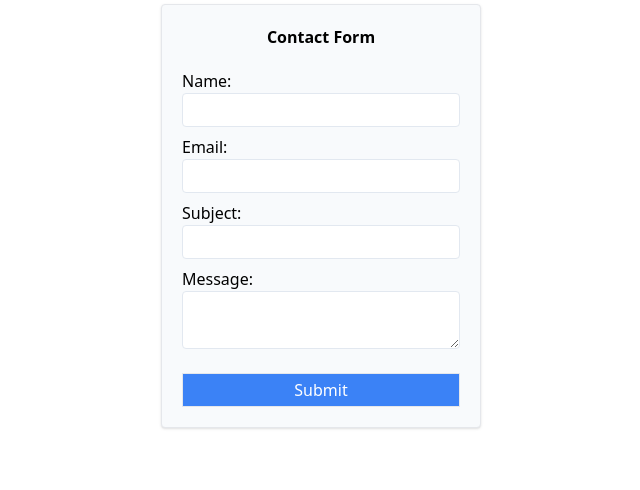
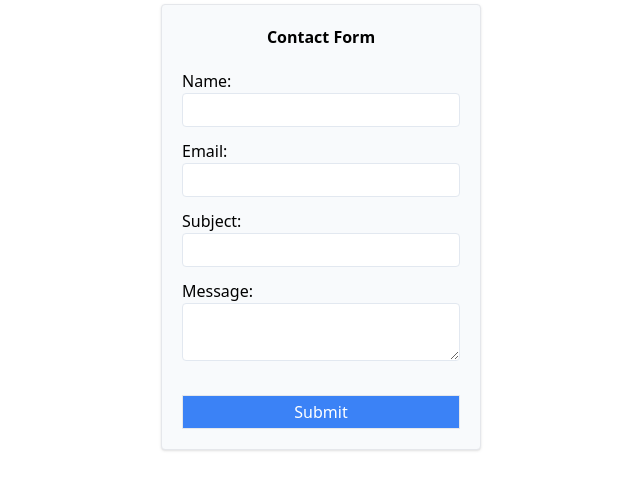
Before and after one commit to buddhika85/30_Apps_Angular, an Angular app: page / in a window 1280 px wide. Shown: the top 490 px of the page, without its empty margins (319-959 px from the left). Built offline with nearby package versions, Linux system fonts and the light colour scheme.

Commit message:
form changes

```diff
--- a/src/app/contact-form-13/contact-form-13.component.html
+++ b/src/app/contact-form-13/contact-form-13.component.html
@@ -4,18 +4,75 @@
   <h3 class="text-center font-semibold mb-5">Contact Form</h3>
 
   <div class="grid grid-cols-1">
-    <label>Name:</label>
-    <input type="text" class="text-box" />
+    <form #myForm="ngForm" (submit)="onSubmit()">
+      <label>Name:</label>
+      <input
+        type="text"
+        class="text-box"
+        name="contact"
+        [(ngModel)]="contactInfo.name"
+        required
+        minlength="2"
+        #nameTxtBx="ngModel"
+      />
+      <div class="error-div">
+        @if((nameTxtBx.dirty || nameTxtBx.touched) && nameTxtBx.invalid) {
+        @if(nameTxtBx.errors?.['required']) {
+        <span>Name required</span>
+        } @else if (nameTxtBx.errors?.['minlength']) {
+        <span>Min length 2</span>
+        } }
+      </div>
 
-    <label>Email:</label>
-    <input type="email" class="text-box" />
+      <label>Email:</label>
+      <input
+        type="email"
+        class="text-box"
+        name="email"
+        [(ngModel)]="contactInfo.email"
+        required
+        email
+        minlength="4"
+        #emailTxtBx="ngModel"
+      />
+      <div class="error-div">
+        @if ((emailTxtBx.touched || emailTxtBx.dirty) && emailTxtBx.invalid) {
+        @if(emailTxtBx.errors?.['required']) {
+        <span>Email required</span>
+        } @else if (emailTxtBx.errors?.['minlength']) {
+        <span>Min length 4</span>
+        } @else if (emailTxtBx.errors?.['email']) {
+        <span>Invalid Email</span>
+        } }
+      </div>
 
-    <label>Subject:</label>
-    <input type="text" class="text-box" />
+      <label>Subject:</label>
+      <input
+        type="text"
+        class="text-box"
+        name="subject"
+        [(ngModel)]="contactInfo.subject"
+        required
+        minlength="2"
+        #subjectTxtBx="ngModel"
+      />
+      <div class="error-div">
+        @if ((subjectTxtBx.touched || subjectTxtBx.dirty) &&
+        subjectTxtBx.invalid) { }
+      </div>
 
-    <label>Message:</label>
-    <textarea type="email" class="text-box"></textarea>
+      <label>Message:</label>
+      <textarea
+        type="email"
+        class="text-box"
+        name="message"
+        [(ngModel)]="contactInfo.message"
+        required
+        minlength="5"
+      ></textarea>
+      <div class="error-div"></div>
 
-    <button class="submit-btn">Submit</button>
+      <button type="submit" class="submit-btn">Submit</button>
+    </form>
   </div>
 </div>
--- a/src/app/contact-form-13/contact-form-13.component.scss
+++ b/src/app/contact-form-13/contact-form-13.component.scss
@@ -1,5 +1,9 @@
 .text-box {
   @apply border border-slate-200 rounded w-full p-1 mb-2;
+}
+
+.error-div {
+  @apply text-sm text-red-500 font-semibold pb-1;
 }
 
 .submit-btn {
--- a/src/app/contact-form-13/contact-form-13.component.ts
+++ b/src/app/contact-form-13/contact-form-13.component.ts
@@ -1,12 +1,25 @@
+import { CommonModule } from '@angular/common';
 import { Component } from '@angular/core';
+import { FormsModule } from '@angular/forms';
 
 @Component({
   selector: 'app-contact-form-13',
   standalone: true,
-  imports: [],
+  imports: [FormsModule, CommonModule],
   templateUrl: './contact-form-13.component.html',
-  styleUrl: './contact-form-13.component.scss'
+  styleUrl: './contact-form-13.component.scss',
 })
 export class ContactForm13Component {
+  contactInfo: Contact = { name: '', email: '', subject: '', message: '' };
 
+  onSubmit(): void {
+    console.log(this.contactInfo);
+  }
 }
+
+export interface Contact {
+  name: string;
+  email: string;
+  subject: string;
+  message: string;
+}
```
